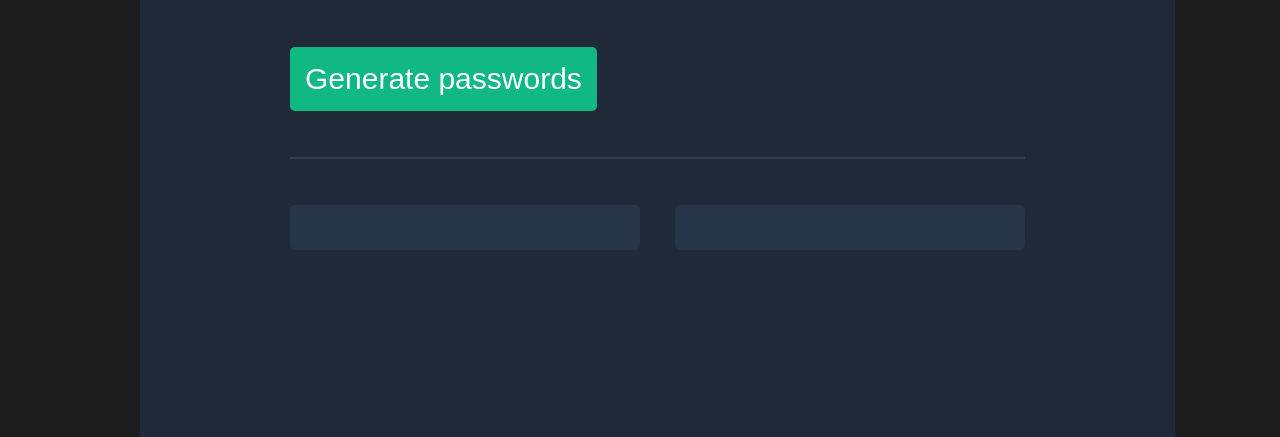
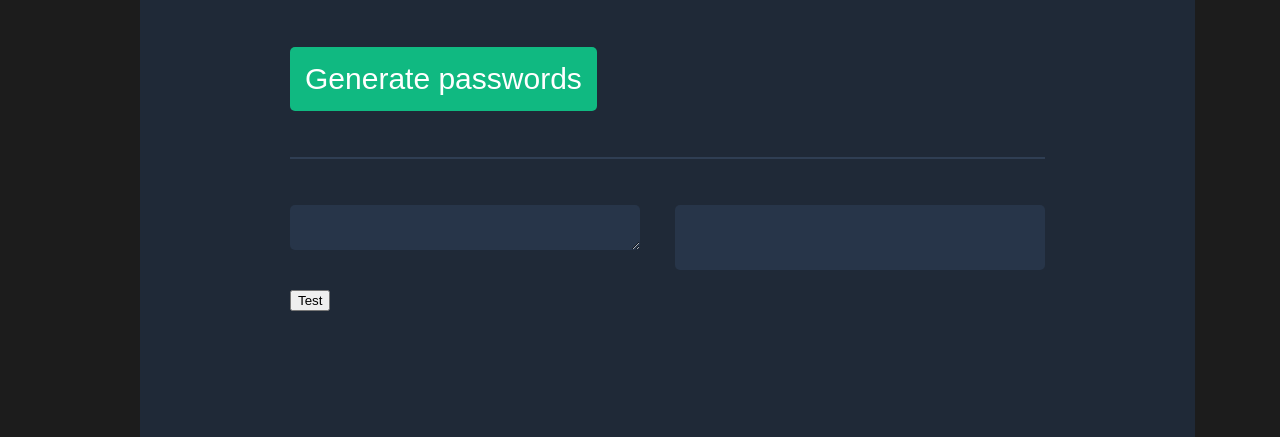
Before and after one commit to MetricOrder/password-generator, a plain HTML site: page index.html in a window 1280 px wide. Shown: the part 393-830 px from the top of the page. Drawn offline with Linux system fonts and the light colour scheme.

Commit message:
trial and error setrting up click to copy

```diff
--- a/index.html
+++ b/index.html
@@ -15,9 +15,10 @@
             <button id="generator" onclick="generatePasswords()"> Generate passwords </button>
             <p></p>
             <div class="pws">
-                <button class="pwactual" id="passOne"></button>
-                <button class="pwactual" id="passTwo"></button>
+                <textarea class="pwactual" id="passOne"> </textarea>
+                <p class="pwactual" id="passTwo"></p>
             </div>
+            <button onclick="copyPassword()" >Test</button>
         </div>
         <script src="index.js"></script>
     </body>
--- a/index.js
+++ b/index.js
@@ -22,7 +22,18 @@ function generatePasswords(){
 
 }
 
+function copyPassword() {
+    console.log("test")
+    let copyText = document.getElementById("passOne");
 
+    copyText.select();
+    copyText.setSelectionRange(0, 99999);
+
+    navigator.clipboard.writeText(copyText.value);
+
+    alert("Copied the text: " + copyText.value);
+
+  }
 
 
 
```
